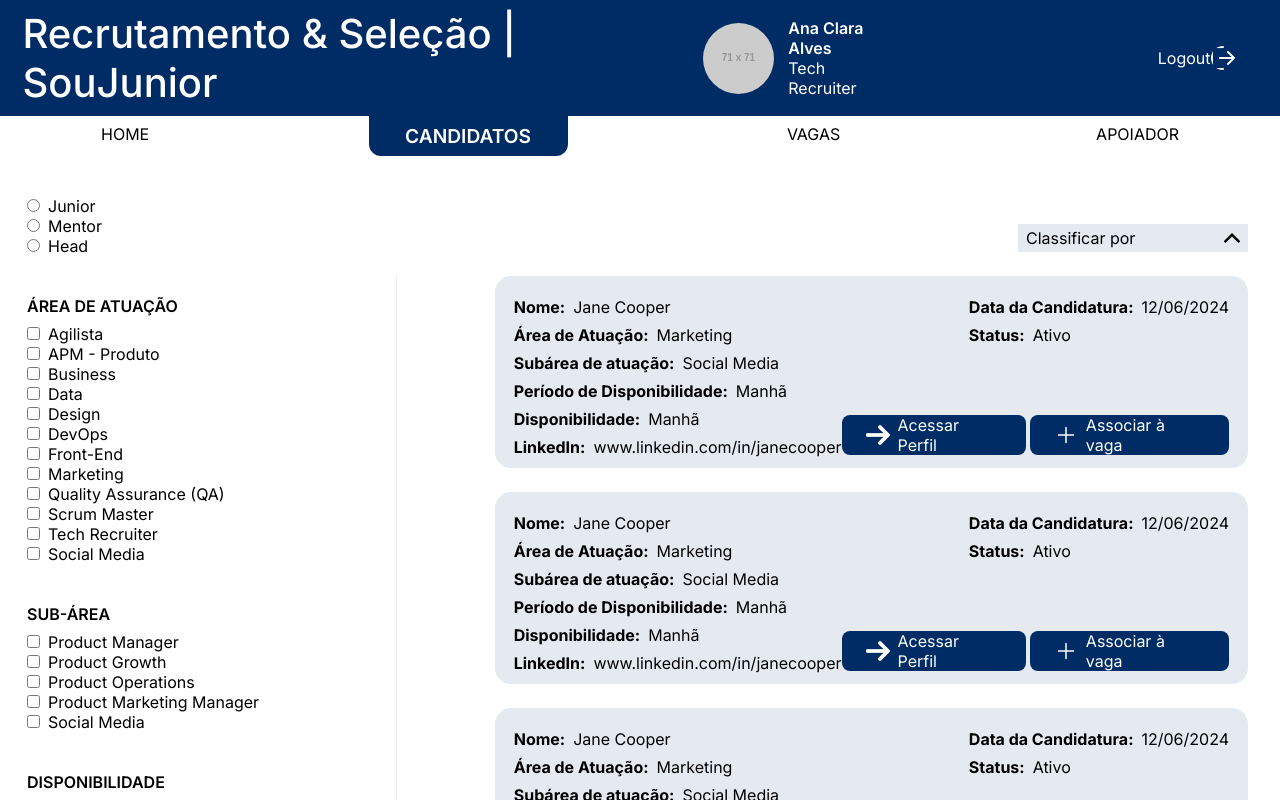
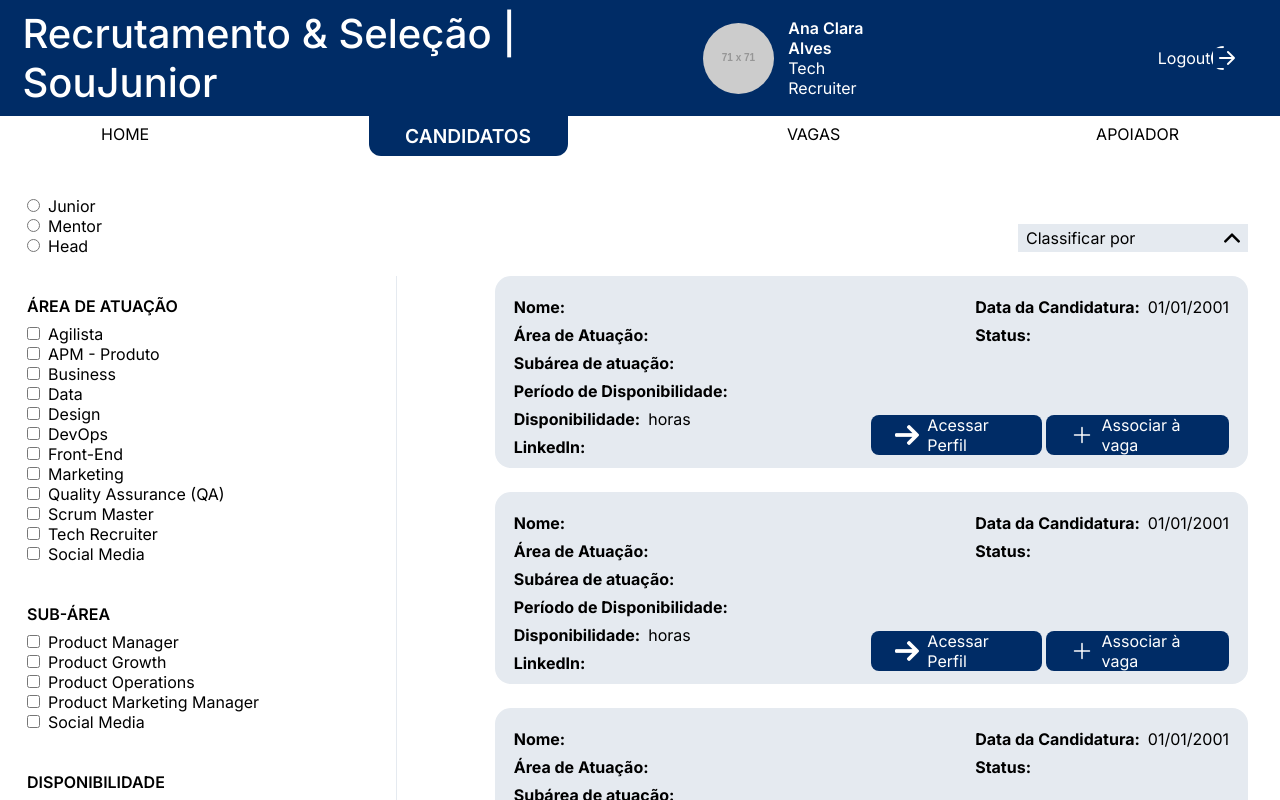
Before and after one commit to BarbasPedro/soujunior_backoffice, a Vue app in the folder backoffice-rh/: page / in a window 1280 px wide. Shown: the top 800 px of the page. Built offline with nearby package versions, Linux system fonts and the light colour scheme.

Commit message:
Adicionando Props ao Card

```diff
--- a/backoffice-rh/src/components/Card.vue
+++ b/backoffice-rh/src/components/Card.vue
@@ -1,44 +1,91 @@
 <script setup lang="ts">
 import Button from "./Button.vue";
+
+defineProps({
+  name: {
+    type: String,
+    required: true,
+  },
+  job: {
+    type: String,
+    required: true,
+  },
+  role: {
+    type: String,
+    required: false,
+    default: ''
+  },
+  available_period: {
+    type: String,
+    required: false,
+    default: ''
+  },
+  availability: {
+    type: String,
+    required: false,
+    default: ''
+  },
+  linkedin: {
+    type: String,
+    required: true,
+  },
+  date: {
+    type: String,
+    required: false,
+    default: '01/01/2001'
+  },
+  status: {
+    type: String,
+    required: false,
+    default: ''
+  },
+});
+
 </script>
 
 <template>
   <div class="card">
     <div class="contentOnLeft">
+
       <div class="field">
-        <label>Nome:</label>
-        <p>Jane Cooper</p>
+        <label>Nome: </label>
+        <p>{{ name }}</p>
       </div>
+
       <div class="field">
         <label>Área de Atuação:</label>
-        <p>Marketing</p>
+        <p>{{ job }}</p>
       </div>
+
       <div class="field">
         <label>Subárea de atuação:</label>
-        <p>Social Media</p>
+        <p>{{ role }}</p>
       </div>
+
       <div class="field">
         <label>Período de Disponibilidade:</label>
-        <p>Manhã</p>
+        <p>{{ available_period }}</p>
       </div>
+
       <div class="field">
         <label>Disponibilidade:</label>
-        <p>Manhã</p>
+        <p>{{ availability }} horas</p>
       </div>
+
       <div class="field">
         <label>LinkedIn:</label>
-        <p>www.linkedin.com/in/janecooper</p>
+        <p>{{ linkedin }}</p>
       </div>
     </div>
     <div class="contentOnRight">
       <div class="filedsOnRight">
         <div class="field">
           <label>Data da Candidatura:</label>
-          <p>12/06/2024</p>
+          <p>{{ date }}</p>
         </div>
         <div class="field">
           <label>Status:</label>
-          <p>Ativo</p>
+          <p>{{ status }}</p>
         </div>
       </div>
       <div class="buttons">
@@ -62,6 +109,8 @@
 
   .contentOnLeft,
   .contentOnRight {
+    width: 100%;
+
     .field {
       display: flex;
       label {
@@ -73,7 +122,6 @@
   }
 
   .contentOnRight {
-    width: 100%;
     display: flex;
     flex-direction: column;
     align-items: end;
```
